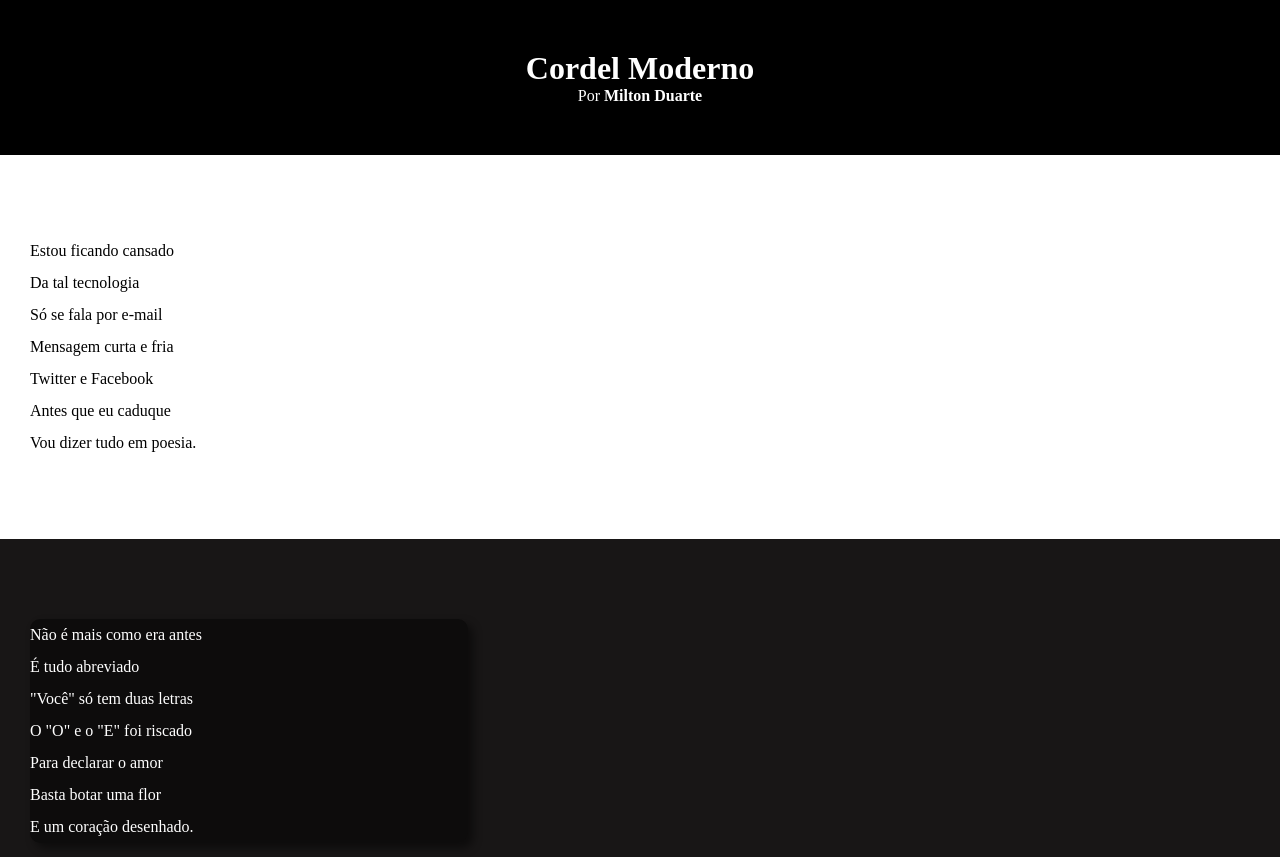
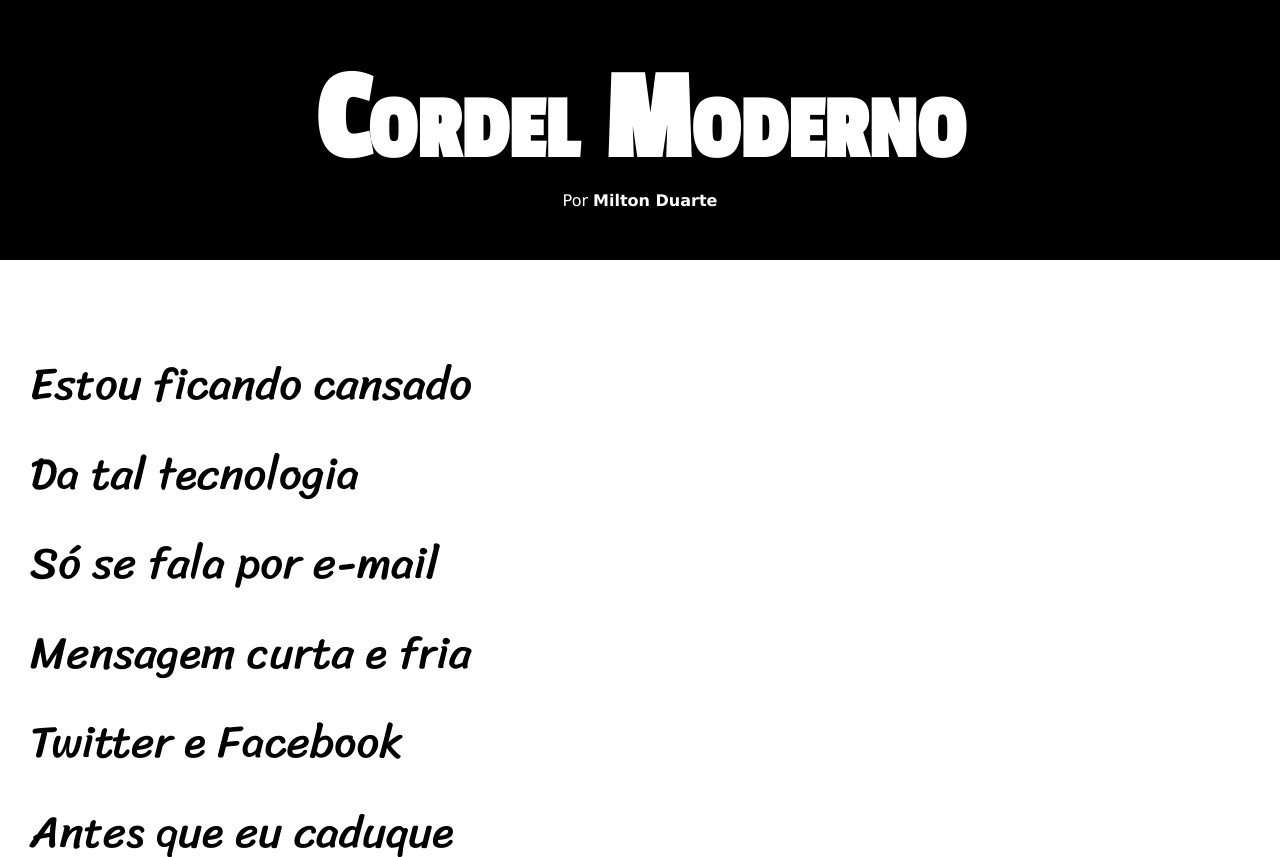
Before and after one commit to Royyleo2/HTML-CSS, a plain HTML site: page desafios/d012/index.html in a window 1280 px wide. Shown: the top 857 px of the page. Drawn offline with Linux system fonts and the light colour scheme.

Commit message:
atualização de fontes d012

```diff
--- a/desafios/d012/estilo/style.css
+++ b/desafios/d012/estilo/style.css
@@ -1,4 +1,13 @@
 @charset "UTF-8";
+
+@import url('https://fonts.googleapis.com/css2?family=Passion+One&display=swap');
+@import url('https://fonts.googleapis.com/css2?family=Sriracha&display=swap');
+
+:root {
+    --font1: Verdana, Geneva, Tahoma, sans-serif;
+    --font2: Passion One, cursive;
+    --font3: Sriracha, cursive;
+}
 
 * {
     margin: 0px;
@@ -8,7 +17,9 @@
 html, body {
     min-height: 100vh;
     background-color: darkgray;
+    font-family: var(--font1);
 }
+
 
 a {
     text-decoration: none;
@@ -28,6 +39,9 @@ header {
 
 header > h1 {
     padding-top: 50px;
+    font-variant: small-caps;
+    font-family: var(--font2);
+    font-size: 10vw;
 }
 
 header > p {
@@ -39,6 +53,8 @@ section {
     padding-bottom: 10vh;
     padding-left: 30px;
     line-height: 2em;
+    font-family: var(--font3);
+    font-size: 3.5vw;
 }
 
 section.normal {
@@ -53,7 +69,8 @@ section.imagem {
 
 section.imagem > p {
     background-color: rgba(0, 0, 0, 0.479);
-    width: 35%;
+    display: inline-block;
+    padding: 10px;
     border-radius: 10px;
     box-shadow: 5px 5px 10px rgba(0, 0, 0, 0.479);
 }
```
Also changed, not shown: desafios/d012/index.html (+1 -0 lines).
